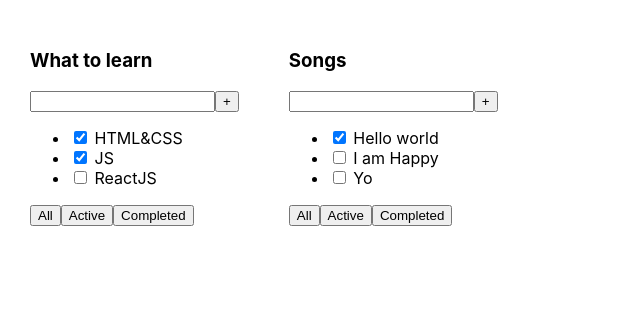
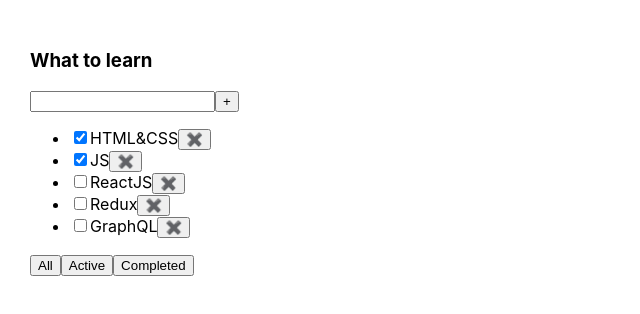
Before and after one commit to KombinatorVit/learn_react_repeat, a React (Create React App) app: page / in a window 1280 px wide. Shown: the top 314 px of the page, without its empty margins (0-640 px from the left). Built offline with nearby package versions, Linux system fonts and the light colour scheme.

Commit message:
2 понедельник

```diff
--- a/src/App.tsx
+++ b/src/App.tsx
@@ -1,25 +1,41 @@
-import React from 'react';
+import React, {useState} from 'react';
 import './App.css';
-import {Todolist} from './Todolist';
+import {TasksPropsType, Todolist} from './Todolist';
+
+
+export type FilteredType = 'all' | 'active' | 'completed'
+
 
 function App() {
 
-    const tasks1 = [
+   const[tasks, setTasks]=useState<Array<TasksPropsType>>([
         { id: 1, title: "HTML&CSS", isDone: true },
         { id: 2, title: "JS", isDone: true },
-        { id: 3, title: "ReactJS", isDone: false }
-    ]
-    const tasks2 = [
-        { id: 1, title: "Hello world", isDone: true },
-        { id: 2, title: "I am Happy", isDone: false },
-        { id: 3, title: "Yo", isDone: false }
-    ]
+        { id: 3, title: "ReactJS", isDone: false },
+        { id: 4, title: "Redux", isDone: false },
+        { id: 5, title: "GraphQL", isDone: false }
+    ])
 
+    const[filter, setFilter] = useState<FilteredType>('all')
 
+    function removeTask(id:number){
+ setTasks( tasks.filter(t => t.id !== id))
+    }
+
+    function changeFilter(value:FilteredType) {
+        setFilter(value)
+    }
+
+    let filteredTasks = tasks
+if(filter === 'active'){
+    filteredTasks = tasks.filter(t => !t.isDone)
+}
+    if(filter === 'completed'){
+        filteredTasks = tasks.filter(t => t.isDone)
+    }
     return (
         <div className="App">
-            <Todolist title="What to learn" tasks={tasks1}/>
-            <Todolist title="Songs" tasks={tasks2}/>
+            <Todolist title="What to learn" tasks={filteredTasks} removeTask={removeTask} changeFilter={changeFilter}/>
         </div>
     );
 }
--- a/src/Todolist.tsx
+++ b/src/Todolist.tsx
@@ -1,6 +1,7 @@
 import React from 'react';
+import {FilteredType} from './App';
 
-type TasksPropsType = {
+export type TasksPropsType = {
     id: number
     title: string
     isDone: boolean
@@ -9,9 +10,12 @@
 type PropsType = {
     title: string
     tasks: Array<TasksPropsType>
+    removeTask:(id:number)=> void
+    changeFilter:(value:FilteredType) => void
+
 }
 
-export function Todolist(props:PropsType) {
+export function Todolist(props: PropsType) {
     return (
         <div>
             <h3> {props.title}</h3>
@@ -20,14 +24,19 @@
                 <button>+</button>
             </div>
             <ul>
-                <li><input type="checkbox" checked={props.tasks[0].isDone}/> <span>{props.tasks[0].title}</span></li>
-                <li><input type="checkbox" checked={props.tasks[1].isDone}/> <span>{props.tasks[1].title}</span></li>
-                <li><input type="checkbox" checked={props.tasks[2].isDone}/> <span>{props.tasks[2].title}</span></li>
+                {props.tasks.map(t => {
+
+                    return( <li key={t.id}><input type="checkbox" checked={t.isDone}/>
+                    <span>{t.title}</span>
+                            <button onClick={()=> props.removeTask(t.id)}>✖️ </button>
+                        </li>
+                )})
+                }
             </ul>
             <div>
-                <button>All</button>
-                <button>Active</button>
-                <button>Completed</button>
+                <button onClick={()=> props.changeFilter('all')}>All</button>
+                <button onClick={()=> props.changeFilter('active')}>Active</button>
+                <button onClick={()=> props.changeFilter('completed')}>Completed</button>
             </div>
         </div>
     );
```
